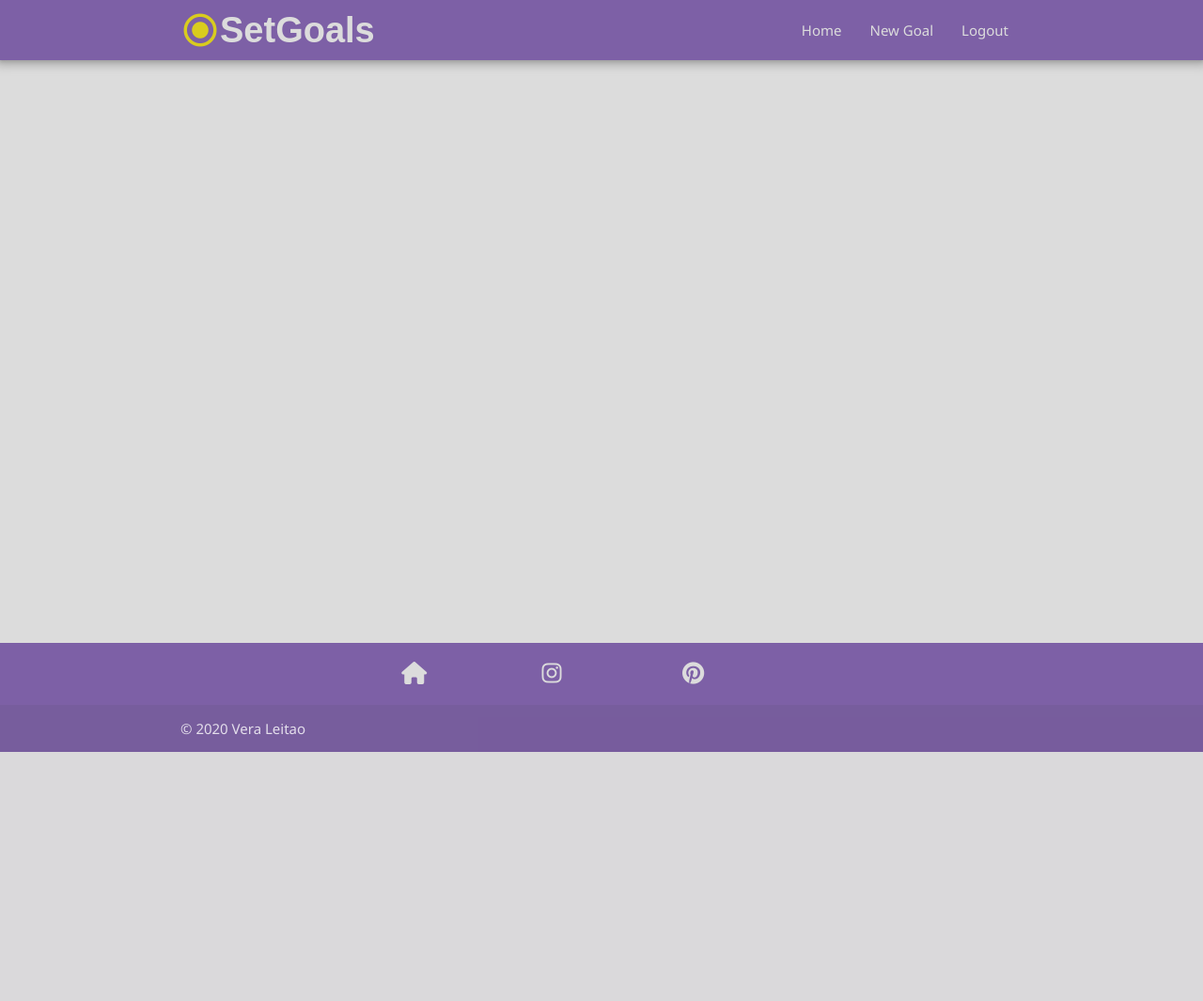
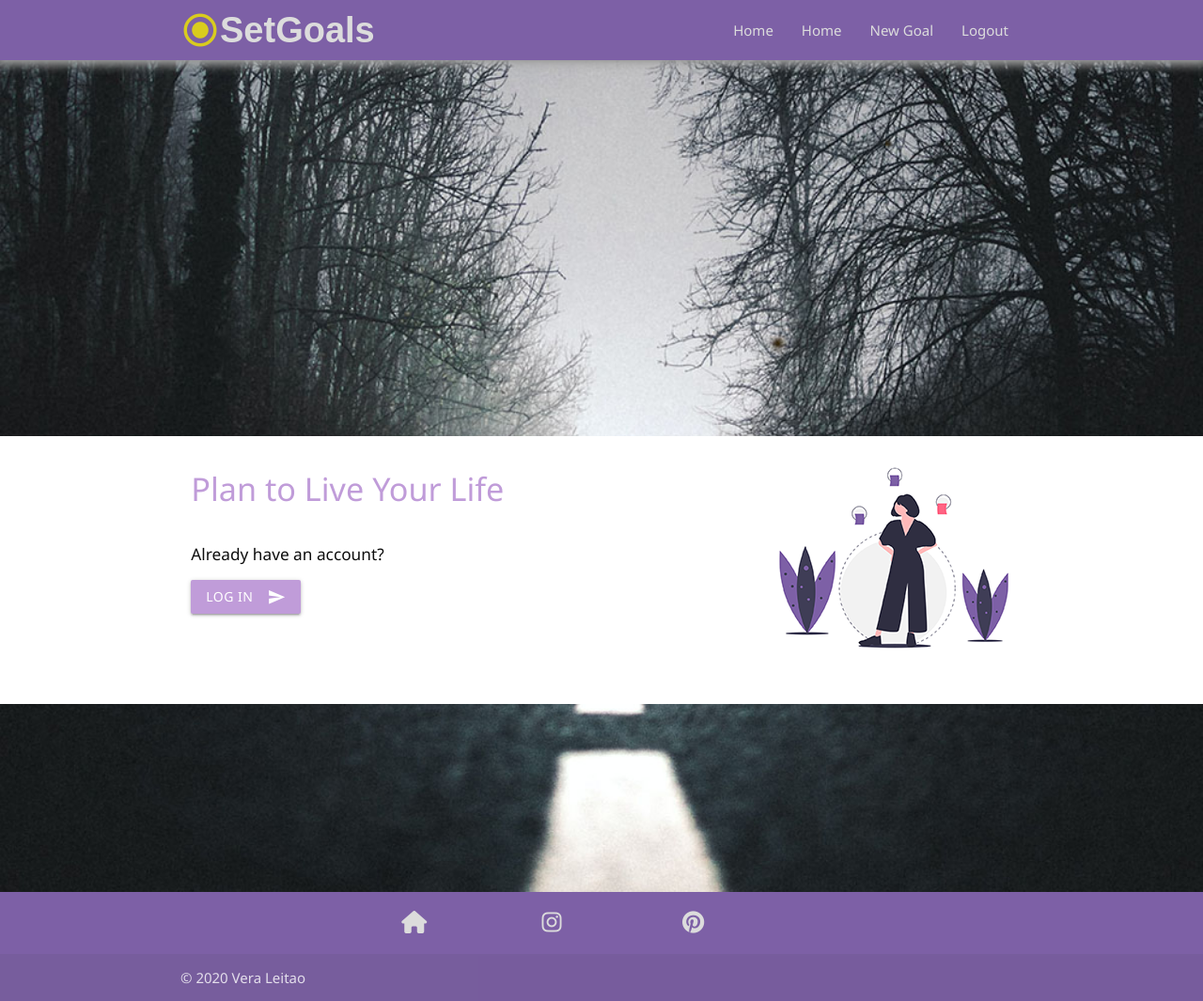
Before and after one commit to veraleitaodev/getGoals, a Flask app: page / in a window 1280 px wide. Shown: the whole page at 94% size. Before the commit the page ends 800 px from the top, so only its background shows below. Run offline with Flask 2, Linux system fonts and the light colour scheme; the visitor is signed in with stand-in values (Sample User, id 1); data that the repository does not hold is empty; some libraries are stand-ins or nearby versions; some web fonts are replaced.

Commit message:
add index template

```diff
--- a/run.py
+++ b/run.py
@@ -20,6 +20,14 @@ mongo = PyMongo(app)
 
 
 @app.route("/")
+@app.route('/home')
+def home():
+    """
+    On page load, home page is displayed.
+    """
+    return render_template('index.html')
+
+
 @app.route("/set_goals")
 def set_goals():
     goals = list(mongo.db.goals.find())
--- a/static/css/style.css
+++ b/static/css/style.css
@@ -98,7 +98,7 @@ span.white-text {
 }
 /*-- Register page --*/
 
-button.btn.submit-button {
+.btn.submit-button {
   background-color: var(--color-1);
 }
 i.material-icons.form-icon.prefix {
@@ -144,6 +144,30 @@ a.footer-links i:hover {
 }
 
 /*-- home page --*/
+h4.home-page {
+    color: var(--color-1);
+    line-height: 36px;
+}
+
+.drawing {
+    overflow: hidden;
+}
+
+.home-text {
+    color: var(--color-6);
+    line-height: 24px;
+    margin: 40px 0 15px;
+}
+
+.parallax-container.container-1 {
+      max-height: 400px;
+    }
+
+.parallax-container.container-2 {
+      max-height: 200px;
+    }
+
+/*-- set goals page --*/
 i.material-icons.logo-icon {
   display: flex;
   align-items: center;
--- a/static/js/script.js
+++ b/static/js/script.js
@@ -12,4 +12,5 @@ $(document).ready(function(){
             done: "Select"
         }
     });
+    $('.parallax').parallax();
   });
--- a/templates/base.html
+++ b/templates/base.html
@@ -39,6 +39,7 @@
               ><i class="material-icons menu-icon">menu</i></a
             >
             <ul class="right hide-on-med-and-down">
+                <li><a href="{{ url_for('home') }}">Home</a></li>
                 {% if session.user %}
                     <li><a href="{{ url_for('set_goals') }}">Home</a></li>
                     <li><a href="{{ url_for('new_goal') }}">New Goal</a></li>
@@ -60,10 +61,9 @@
             >SetGoals</a
           >
         </li>
+        <li><a href="{{ url_for('home') }}">Home</a></li>
         {% if session.user %}
-            <li><a href="{{ url_for('set_goals') }}">Home</a></li>
-            <li>
-            </li>
+            <li><a href="{{ url_for('set_goals') }}">My Goals</a></li>
             <li><a href="{{ url_for('new_goal') }}">New Goal</a></li>
             <li><a href="{{ url_for('logout') }}">Logout</a></li>
         {% else %}
@@ -92,7 +92,7 @@
       <div class="container">
         <div class="row">
           <div class="col s2 offset-s3">
-            <a class="footer-links" href="{{ url_for('set_goals') }}"
+            <a class="footer-links" href="{{ url_for('home') }}"
               ><i class="fas fa-home"></i
             ></a>
           </div>
--- a/templates/edit-goal.html
+++ b/templates/edit-goal.html
@@ -56,7 +56,7 @@
           <div class="col s6 right-align">
             <a
               href="{{ url_for('set_goals')}}"
-              class="btn cancel-submit-button"
+              class="btn cancel-submit-button waves-effect waves-light"
             >
               Cancel
               <i class="material-icons right">clear</i>
@@ -64,7 +64,7 @@
           </div>
           <!--Edit button-->
           <div class="col s6 left-align">
-            <button class="btn edit-submit-button" type="submit">
+            <button class="btn edit-submit-button waves-effect waves-light" type="submit">
               Edit Goal
               <i class="material-icons right">check</i>
             </button>
--- a/templates/goals.html
+++ b/templates/goals.html
@@ -2,7 +2,11 @@
 
 
 <div class="row">
-  {% for goal in goals %} {% if session.user|lower == goal.author|lower %}
+  {% for goal in goals %}
+  {% if session.user|lower != goal.author|lower %}
+
+  {% endif %}
+  {% if session.user|lower == goal.author|lower %}
   <div class="col s12 m6">
     <div class="card small">
         <div class="card-image waves-effect waves-block waves-light">
--- /dev/null
+++ b/templates/index.html
@@ -0,0 +1,26 @@
+{% extends "base.html" %}
+{% block content %}
+<div class="parallax-container container-1">
+	<div class="parallax"><img src="{{ url_for('static', filename='images/home-image-longRoad.jpg')}}"></div>
+	</div>
+	<div class="section white">
+		<div class="row container">
+			<div class="col s12 m8">
+				<h4 class="header home-page">Plan to Live Your Life</h4>
+				<h6 class="home-text">
+                Already have an account?
+                </h6>
+				<a href="{{ url_for('login')}}" class="btn submit-button waves-effect waves-light">
+					Log In
+					<i class="material-icons right">send</i>
+				</a>
+			</div>
+			<div class="col s12 m4 drawing">
+				<img src="{{ url_for('static', filename='images/plans-home-small.png')}}">
+            </div>
+			</div>
+		</div>
+		<div class="parallax-container container-2">
+			<div class="parallax"><img src="{{ url_for('static', filename='images/home-image-road.jpg')}}"></div>
+			</div>
+			{% endblock %}
--- a/templates/login.html
+++ b/templates/login.html
@@ -39,7 +39,7 @@
           <label for="password">Password</label>
         </div>
       </div>
-      <button class="btn submit-button" type="submit" name="submit">
+      <button class="btn submit-button waves-effect waves-light" type="submit" name="submit">
         Log In
         <i class="material-icons right">send</i>
       </button>
--- a/templates/register.html
+++ b/templates/register.html
@@ -54,7 +54,7 @@
           <label for="password">Password</label>
         </div>
       </div>
-      <button class="btn submit-button" type="submit" name="register">
+      <button class="btn submit-button waves-effect waves-light" type="submit" name="register">
         Register
         <i class="material-icons right">send</i>
       </button>
```
Also changed, not shown: static/images/home-image-adventure.jpg (added), static/images/home-image-glasses.jpg (added), static/images/home-image-longRoad.jpg (added), static/images/home-image-road.jpg (added), static/images/home-image-shortRoad.jpg (added), static/images/home-image-shortRoad2.jpg (added), static/images/home-image-you.jpg (added), static/images/plans-home-small.png (added), static/images/plans_home.png (added), 1 other file. Lines whose indentation alone changed are shown as unchanged.
